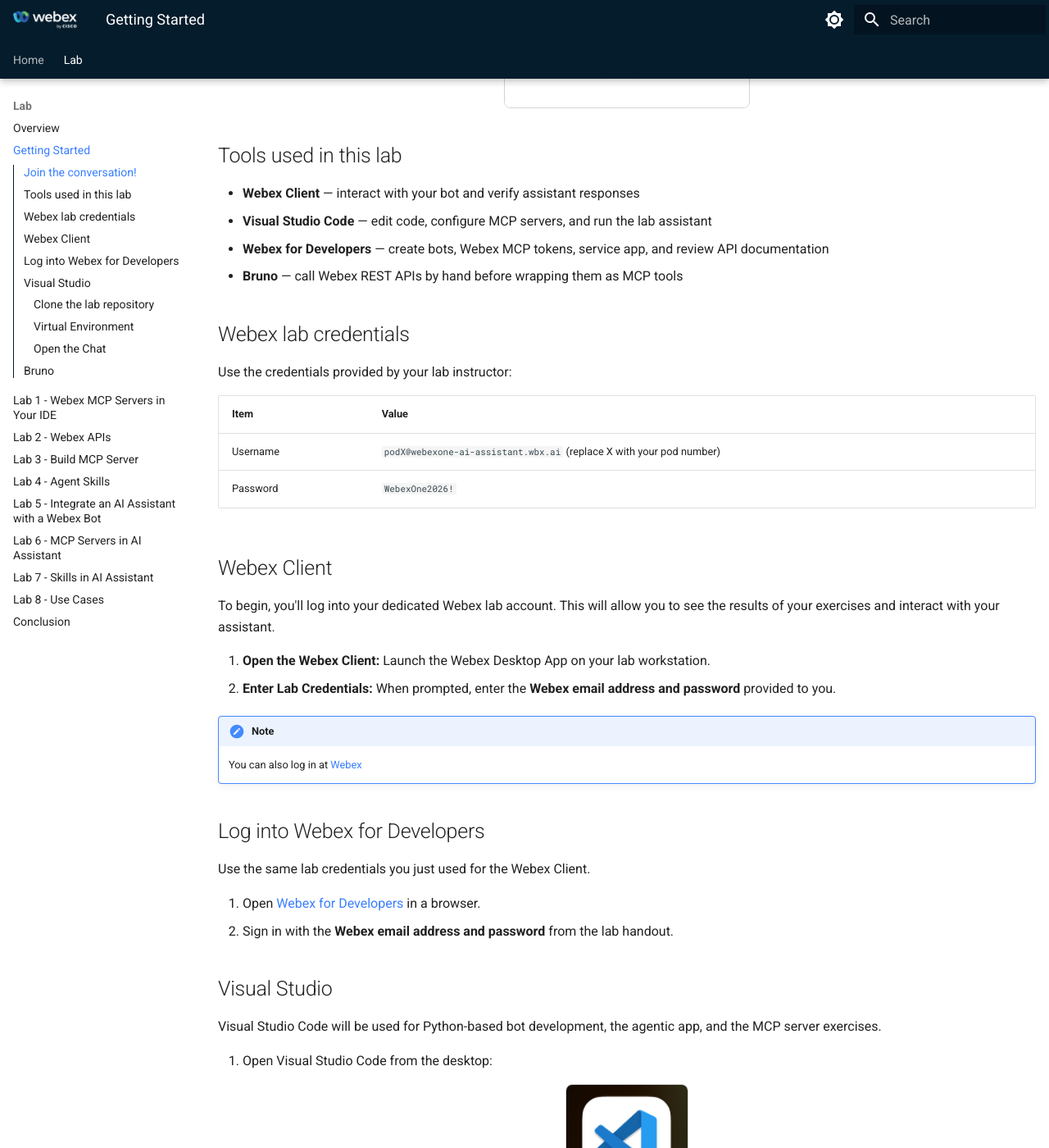
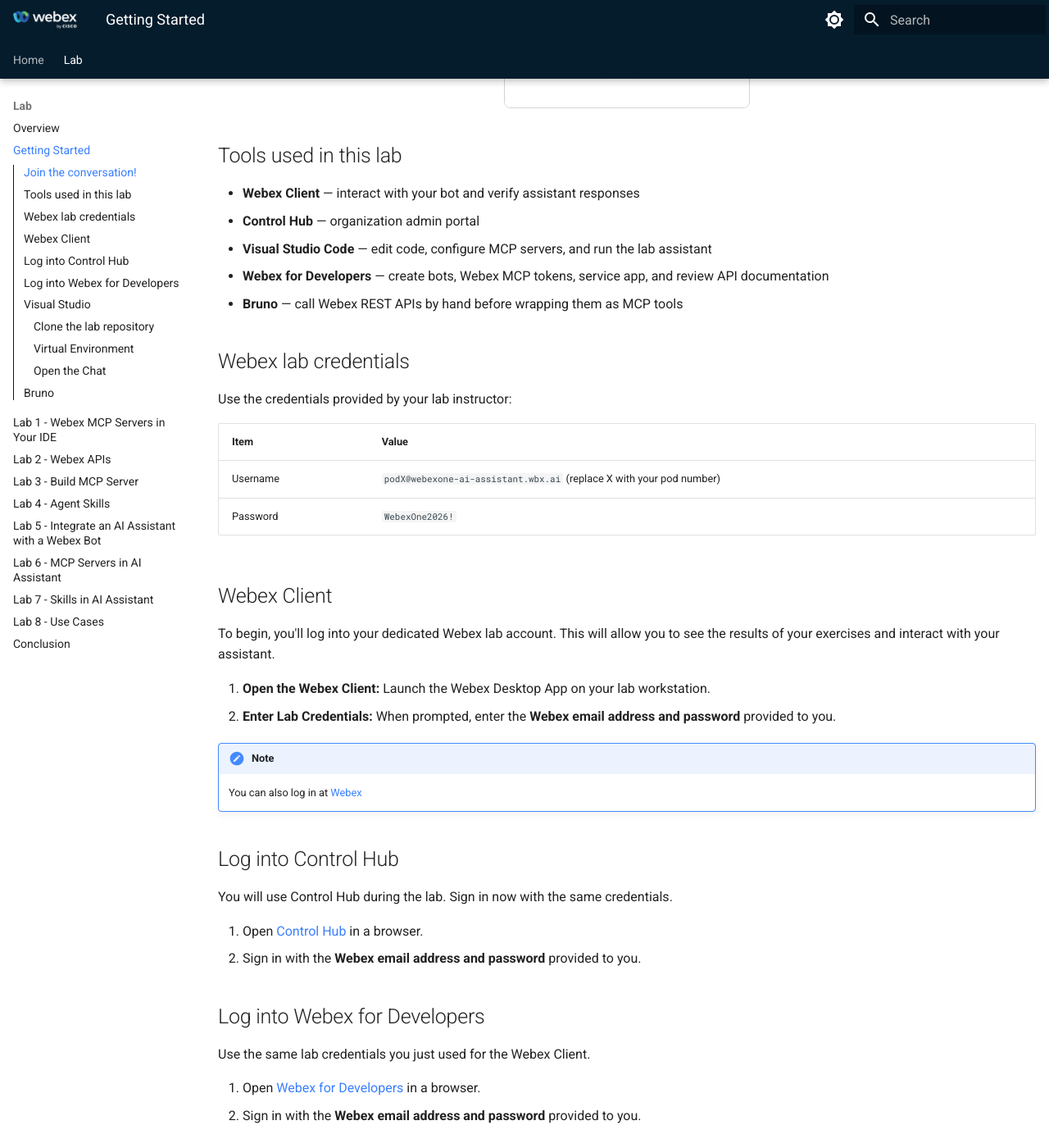
Before and after one commit to WebexCC-SA/LAB-31123, an MkDocs documentation site: the page built from docs/getting_started.md, in a window 1280 px wide and 1400 px high, scrolled down 580 px. Shown: the whole window at 82% size. Built offline with MkDocs 1.6.1 and Material for MkDocs 9.7.7, drawn with Linux system fonts in a browser that asks for light colours.

Commit message:
Update getting_started.md

```diff
--- a/docs/getting_started.md
+++ b/docs/getting_started.md
@@ -11,6 +11,7 @@
 ## Tools used in this lab
 
 - **Webex Client** — interact with your bot and verify assistant responses
+- **Control Hub** — organization admin portal
 - **Visual Studio Code** — edit code, configure MCP servers, and run the lab assistant
 - **Webex for Developers** — create bots, Webex MCP tokens, service app, and review API documentation
 - **Bruno** — call Webex REST APIs by hand before wrapping them as MCP tools
@@ -34,12 +35,19 @@
 !!! Note
     You can also log in at [Webex](https://web.webex.com/){:target="_blank"}
 
+## Log into Control Hub
+
+You will use Control Hub during the lab. Sign in now with the same credentials.
+
+1. Open [Control Hub](https://admin.webex.com/){:target="_blank"} in a browser.
+2. Sign in with the **Webex email address and password** provided to you.
+
 ## Log into Webex for Developers
 
 Use the same lab credentials you just used for the Webex Client.
 
 1. Open [Webex for Developers](https://developer.webex.com/){:target="_blank"} in a browser.
-2. Sign in with the **Webex email address and password** from the lab handout.
+2. Sign in with the **Webex email address and password** provided to you.
 
 ## Visual Studio
 
```
